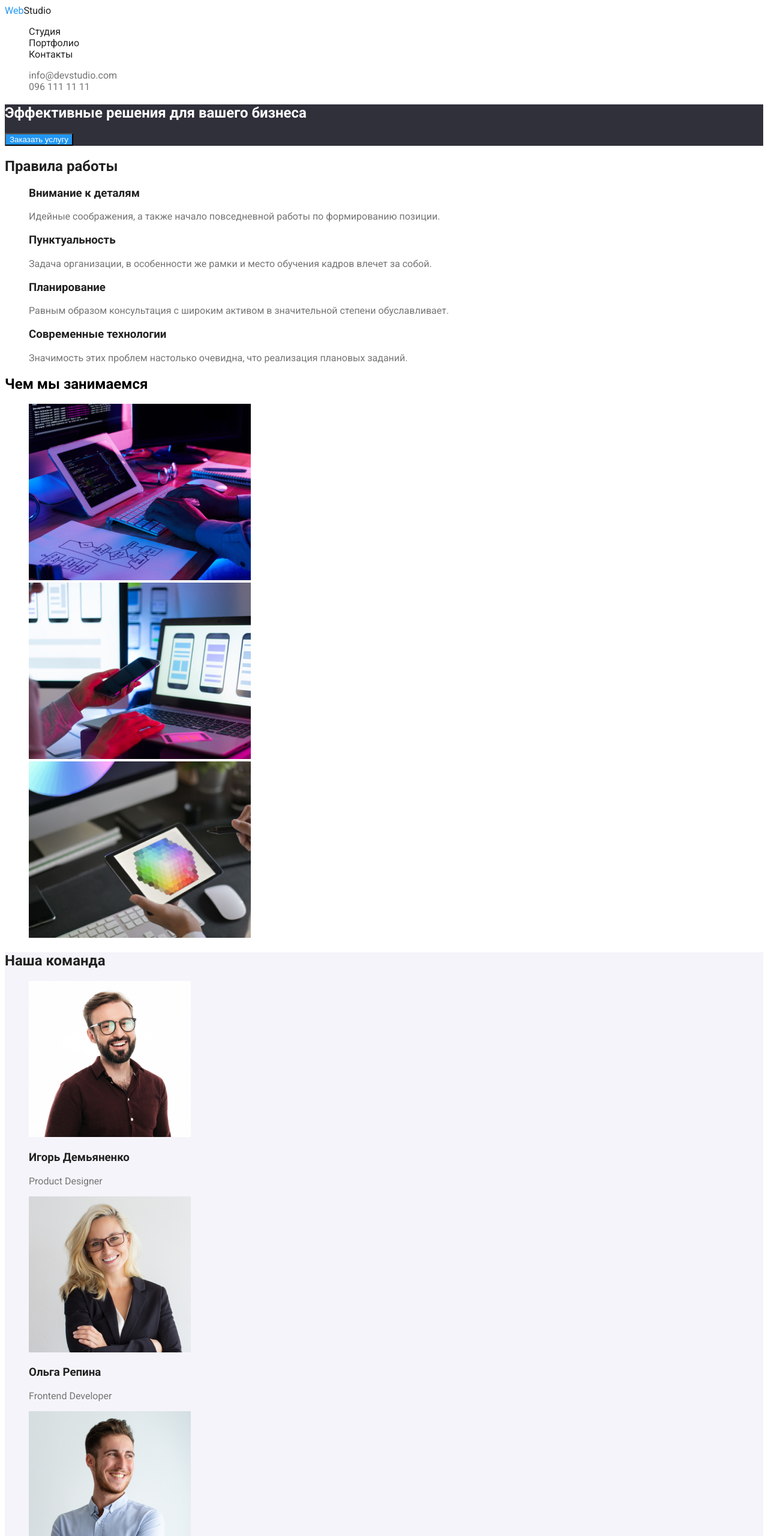
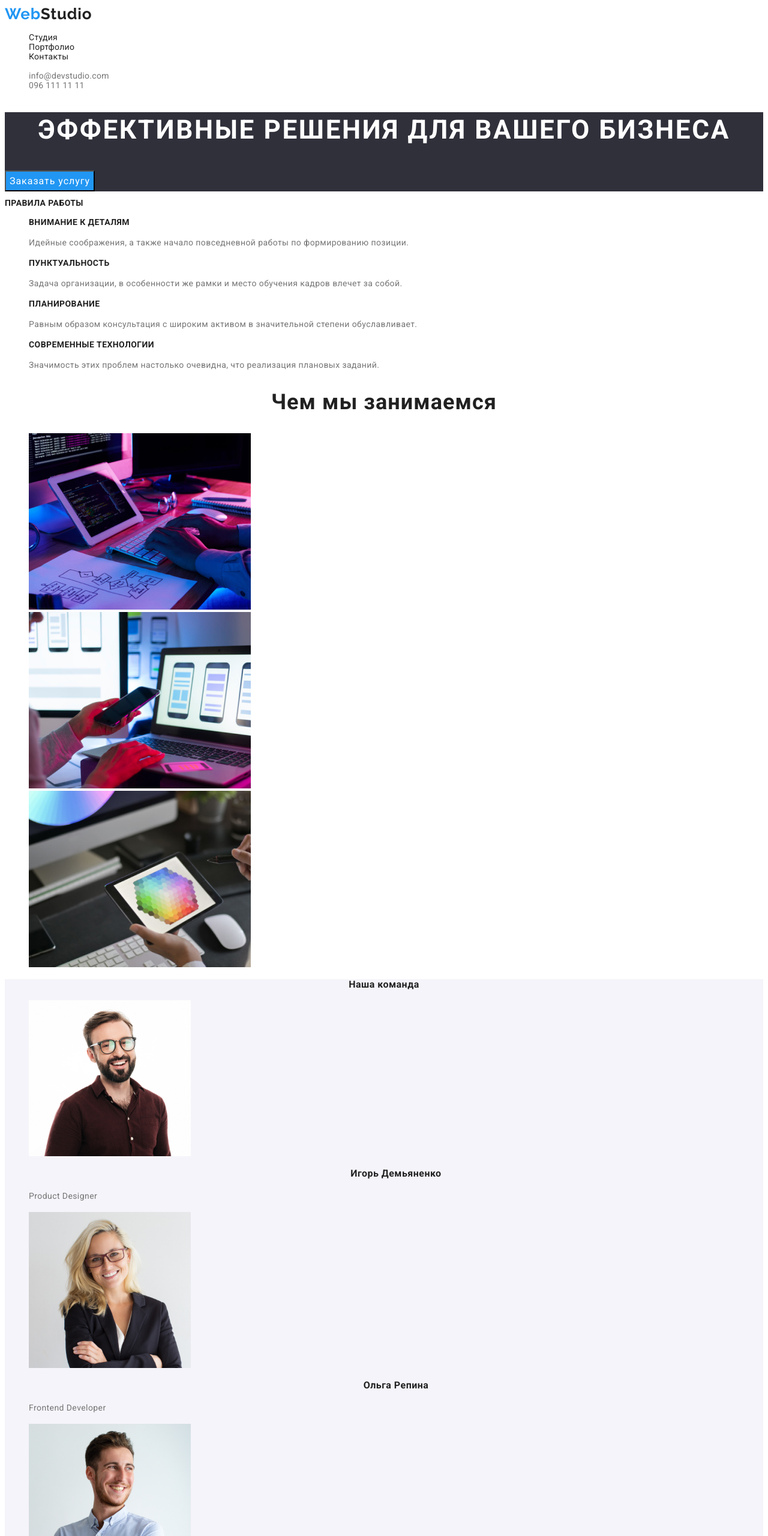
Before and after one commit to Serginho99/goit-markup-hw-02, a plain HTML site: page index.html in a window 1280 px wide. Shown: the top 2560 px of the page at 60% size. Drawn offline with Linux system fonts and the light colour scheme.

Commit message:
Доработал

```diff
--- a/css/style.css
+++ b/css/style.css
@@ -1,5 +1,12 @@
+:root {
+  --accent-color: #2196f3;
+  --heading-color: #212121;
+  --main-color: #757575;
+  --secondary-color: #ffffff;
+}
+
 body {
-  font-family: 'Roboto', 'Raleway', sans-serif;
+  font-family: 'Roboto', sans-serif;
 }
 
 .list {
@@ -9,91 +16,166 @@ body {
 .link {
   text-decoration: none;
 }
+
 /* Header */
 .header-logo {
-  color: #2196f3;
+  font-family: 'Raleway', sans-serif;
+  font-style: normal;
+  font-weight: bold;
+  font-size: 26px;
+  line-height: 1.19;
+  letter-spacing: 0.03em;
+  color: var(--accent-color);
 }
+
+.header-item {
+  font-size: 14px;
+  line-height: 1.14;
+  letter-spacing: 0.02em;
+  color: var(--heading-color);
+}
+
 .header-logo-sudio {
-  color: #212121;
+  color: var(--heading-color);
 }
+
 .header-link {
-  color: #212121;
+  color: var(--heading-color);
 }
+
 .header-link:hover,
 .header-link:focus {
-  color: #2196f3;
+  color: var(--accent-color);
 }
-.header-tel,
-.header-mail {
-  color: #757575;
+
+.header-address,
+.header-address {
+  color: var(--main-color);
 }
-.header-tel:hover,
-.header-tel:focus {
-  color: #2196f3;
+
+.header-address:hover,
+.header-address:focus {
+  color: var(--accent-color);
 }
-.header-mail:hover,
-.header-mail:focus {
-  color: #2196f3;
-}
+
 /* Hero */
+
 .hero {
   background-color: #2f303a;
 }
+
 .hero-title {
-  color: #ffffff;
+  font-size: 44px;
+  line-height: 1.36;
+  text-align: center;
+  letter-spacing: 0.06em;
+  text-transform: uppercase;
+  color: var(--secondary-color);
 }
+
 .hero-btn {
-  color: #ffffff;
-  background-color: #2196f3;
+  font-size: 16px;
+  line-height: 1.87;
+  display: flex;
+  align-items: center;
+  text-align: center;
+  letter-spacing: 0.06em;
+  font-family: inherit;
+  color: var(--secondary-color);
+  background-color: var(--accent-color);
+  cursor: pointer;
 }
+
 /* About */
 .about-title {
-  color: #212121;
+  font-size: 14px;
+  line-height: 1.14;
+  letter-spacing: 0.03em;
+  text-transform: uppercase;
+  color: var(--heading-color);
 }
+
 .about-text {
-  color: #757575;
+  font-size: 14px;
+  line-height: 1.71;
+  letter-spacing: 0.03em;
+  color: var(--main-color);
 }
+
+/* Work */
+.work {
+  font-family: inherit;
+  font-size: 36px;
+  line-height: 1.16;
+  text-align: center;
+  letter-spacing: 0.03em;
+  color: var(--heading-color);
+}
+
 /* Team */
 .team {
   background-color: #f5f4fa;
 }
+
+.about-team {
+  font-family: inherit;
+  font-size: 16px;
+  line-height: 1.18;
+  text-align: center;
+  letter-spacing: 0.03em;
+  color: var(--heading-color);
+}
+
 /* Footer */
 .footer {
   background-color: #2f303a;
 }
+.address {
+  font-style: normal;
+}
+
 .footer-logo {
-  color: #2196f3;
+  font-family: 'Raleway', sans-serif;
+  font-style: normal;
+  font-weight: bold;
+  font-size: 26px;
+  line-height: 1.19;
+  letter-spacing: 0.03em;
+  color: var(--accent-color);
 }
+
 .footer-logo-sudio {
-  color: #ffffff;
+  color: var(--secondary-color);
 }
+
 .address-footer {
-  color: #ffffff;
+  color: var(--secondary-color);
 }
+
 .address-footer:hover,
 .address-footer:focus {
-  color: #2196f3;
+  color: var(--accent-color);
 }
-.footer-mail {
+
+.footer-address {
   color: #ffffff99;
 }
-.footer-mail:hover,
-.footer-mail:focus {
-  color: #2196f3;
+
+.footer-address:hover,
+.footer-address:focus {
+  color: var(--accent-color);
 }
-.footer-tel {
-  color: #ffffff99;
+
+/* Portfolio Main */
+
+.main-button {
+  font-family: inherit;
+  color: var(--heading-color);
+  cursor: pointer;
 }
-.footer-tel:hover,
-.footer-tel:focus {
-  color: #2196f3;
-}
-/* Portfolio Main */
-.main-button {
-  color: #212121;
-}
+
 .main-button:hover,
 .main-button:focus {
-  color: #ffffff;
-  background-color: #2196f3;
+  color: var(--secondary-color);
+  background-color: var(--accent-color);
 }
--- a/index.html
+++ b/index.html
@@ -30,10 +30,10 @@
       </nav>
       <ul class="header-list list">
         <li class="header-item">
-          <a class="header-mail link" href="mailto:info@devstudio.com">info@devstudio.com</a>
+          <a class="header-address link" href="mailto:info@devstudio.com">info@devstudio.com</a>
         </li>
         <li class="header-item">
-          <a class="header-tel link" href="tel:0961111111">096 111 11 11</a>
+          <a class="header-address link" href="tel:0961111111">096 111 11 11</a>
         </li>
       </ul>
     </header>
@@ -64,7 +64,7 @@
             <p class="about-text">
               Равным образом консультация с широким активом в значительной степени обуславливает.
             </p>
-          </li class="about-list">
+          </li>
           <li>
             <h3 class="about-title">Современные технологии</h3>
             <p class="about-text">
@@ -75,8 +75,8 @@
       </section>
       <!--Чем мы занимаемся-->
       <section>
-        <h2>Чем мы занимаемся</h2>
-        <ul class="list">
+        <h2 class="work">Чем мы занимаемся</h2>
+        <ul class="list work-list">
           <li><img src="./img/img.6.jpg" alt="Работа-с-компьютерами" width="370" /></li>
           <li><img src="./img/img.4.jpg" alt="Работа-с-мобильными" width="370" /></li>
           <li><img src="./img/img.5.jpg" alt="Работа-с-планшетами" width="370" /></li>
@@ -84,37 +84,36 @@
       </section>
       <!--Наша команда-->
       <section class="team">
-        <h2 class="about-title team">Наша команда</h2>
+        <h2 class="about-team">Наша команда</h2>
         <ul class="list">
           <li>
             <img src="./img/img.2.jpg" alt="Первый-сотрудник" width="270" />
-            <h3 class="about-title team">Игорь Демьяненко</h3>
-            <p class="about-text team">Product Designer</p>
+            <h3 class="about-team">Игорь Демьяненко</h3>
+            <p class="about-text">Product Designer</p>
           </li>
           <li>
             <img src="./img/img.3.jpg" alt="Второй-сотрудник" width="270" />
-            <h3  class="about-title team">Ольга Репина</h3>
-            <p class="about-text team">Frontend Developer</p>
+            <h3 class="about-team">Ольга Репина</h3>
+            <p class="about-text">Frontend Developer</p>
           </li>
           <li>
             <img src="./img/img.1.jpg" alt="Третий-сотрудник" width="270" />
-            <h3  class="about-title team">Николай Тарасов</h3>
-            <p class="about-text team">Marketing</p>
+            <h3 class="about-team">Николай Тарасов</h3>
+            <p class="about-text">Marketing</p>
           </li>
           <li>
             <img src="./img/img..jpg" alt="Четвёрдый-сотрудник" width="270" />
-            <h3  class="about-title team">Михаил Ермаков</h3>
-            <p class="about-text team">UI Designer</p>
+            <h3 class="about-team">Михаил Ермаков</h3>
+            <p class="about-text">UI Designer</p>
           </li>
         </ul>
       </section>
     </main>
     <!--Футер-->
     <footer class="footer">
-
-        <a class="footer-logo link" href="">Web<span class="footer-logo-sudio">Studio</span></a>
-        <address>
-        <ul class="list">
+      <a class="footer-logo link" href="">Web<span class="footer-logo-sudio">Studio</span></a>
+      <address class="address">
+        <ul class="list addres-list">
           <li>
             <a
               class="link address-footer"
@@ -123,8 +122,10 @@
               >г. Киев, пр-т Леси Украинки, 26</a
             >
           </li>
-          <li><a class="link footer-mail" href="mailto:info@example.com">info@example.com</a></li>
-          <li><a class="link footer-tel" href="tel:+380991111111">+38 099 111 11 11</a></li>
+          <li>
+            <a class="link footer-address" href="mailto:info@example.com">info@example.com</a>
+          </li>
+          <li><a class="link footer-address" href="tel:+380991111111">+38 099 111 11 11</a></li>
         </ul>
       </address>
     </footer>
```
Also changed, not shown: portfolio.html (+10 -8 lines).
